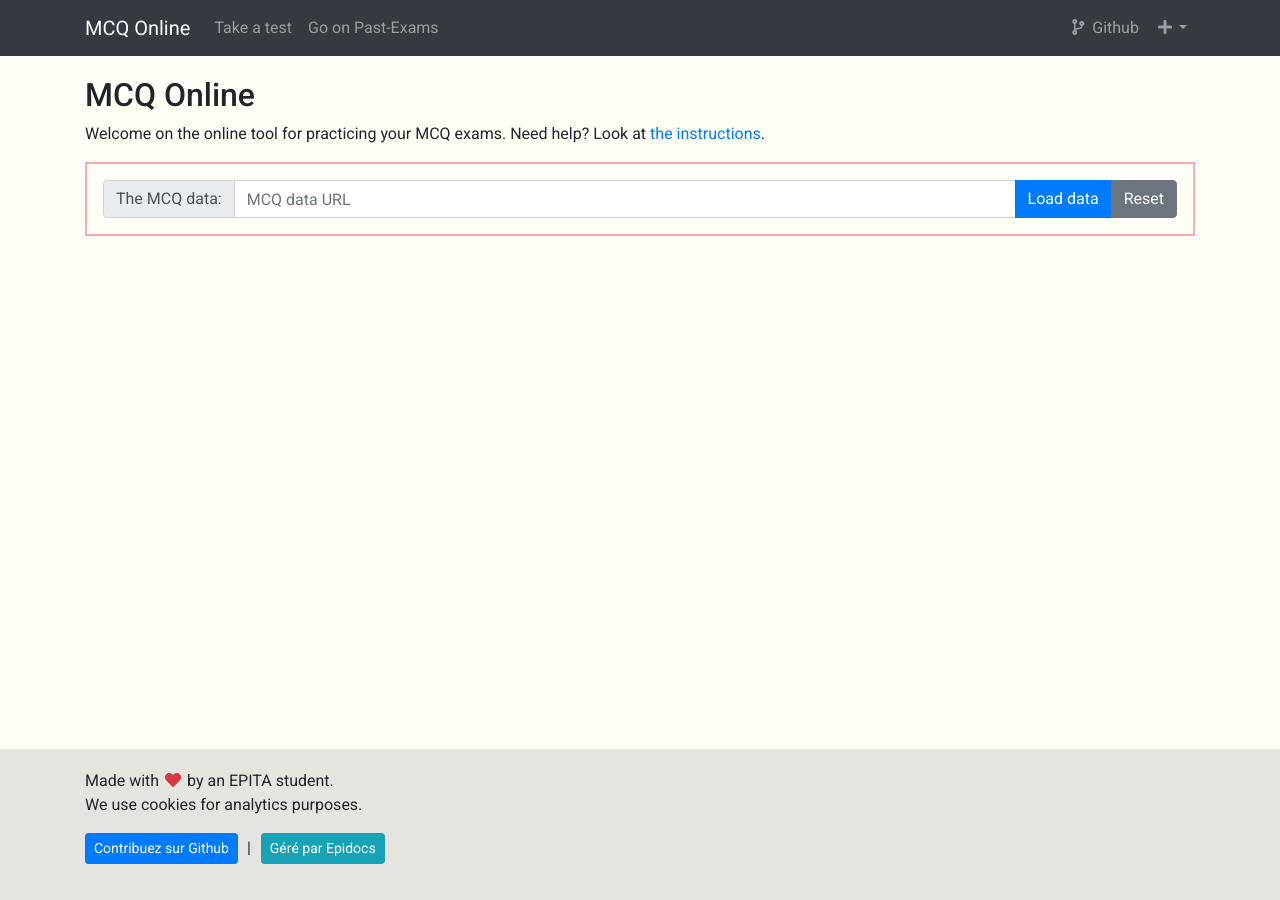
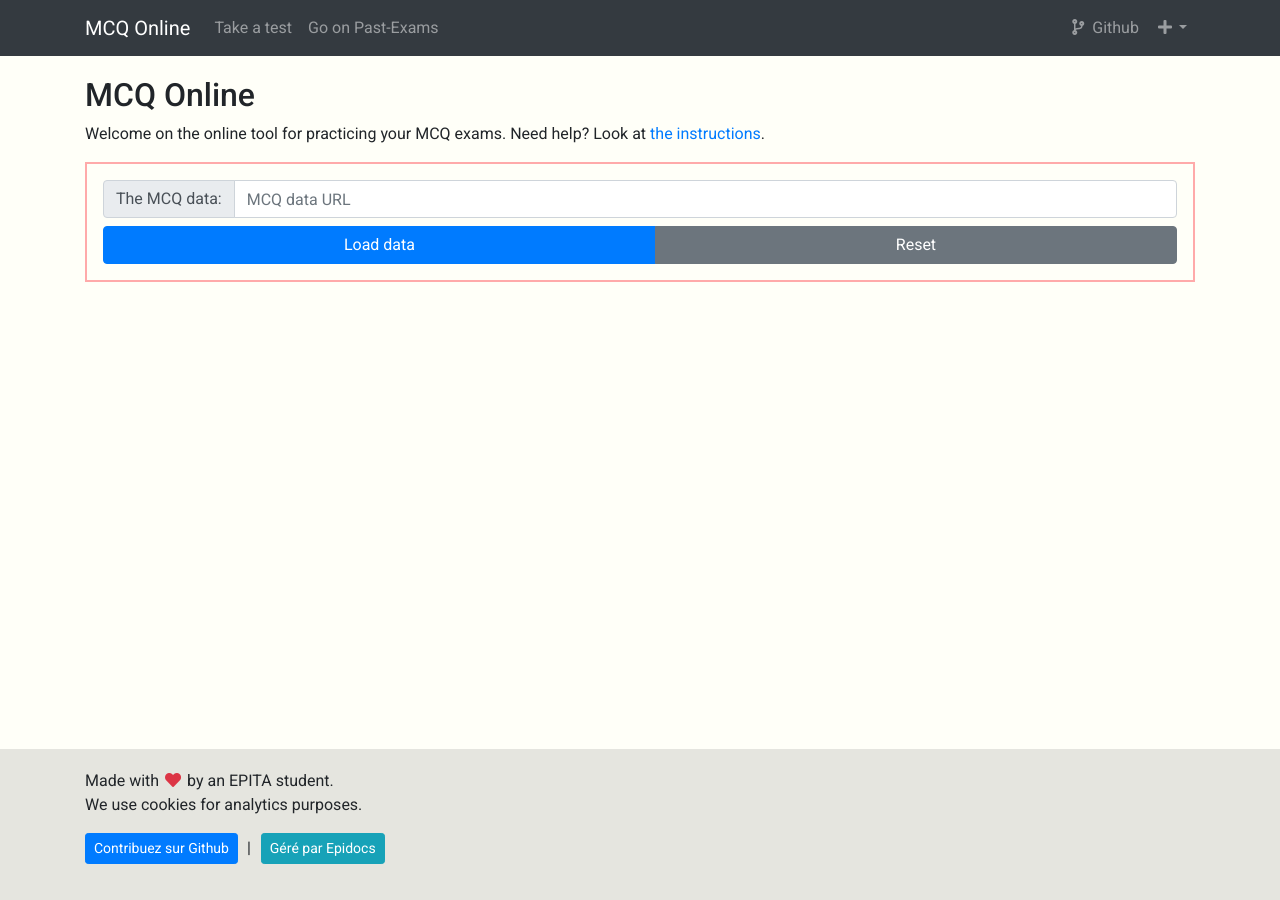
Before and after one commit to Epidocs/MCQ-Online, a Jekyll site: the page built from index.html, in a window 1280 px wide. Built offline with Jekyll 4.4.1, drawn with Linux system fonts in a browser that asks for light colours; nearby versions of some CDN libraries.

Commit message:
Updated the submission-box responsiveness

```diff
--- a/assets/css/style.css
+++ b/assets/css/style.css
@@ -114,6 +114,12 @@ body {
 	font-weight: bold;
 	text-transform: uppercase;
 }
+.mcq-grid .submission-box {
+	display: grid;
+}
+.mcq-grid .submission-box > * + * {
+	margin-top: .5em;
+}
 .mcq-grid .score .full, .mcq-grid .score .final {
 	font-weight: bold;
 }
--- a/index.html
+++ b/index.html
@@ -61,11 +61,11 @@ layout: default
 			<div class="input-group-prepend">
 				<span class="input-group-text">The MCQ data:</span>
 			</div>
-			<input class="form-control d-inline" name="mcqid" type="text" placeholder="MCQ data URL" />
-			<div class="input-group-append">
-				<button class="btn btn-primary" type="submit" disabled>Load data</button>
-				<button class="btn btn-secondary" type="reset">Reset</button>
-			</div>
+			<input class="form-control" name="mcqid" type="text" placeholder="MCQ data URL" />
+		</div>
+		<div class="btn-group">
+			<button class="btn btn-primary" type="submit" disabled>Load data</button>
+			<button class="btn btn-secondary" type="reset">Reset</button>
 		</div>
 	</div>
 	<div class="score" style="display: none">
```
